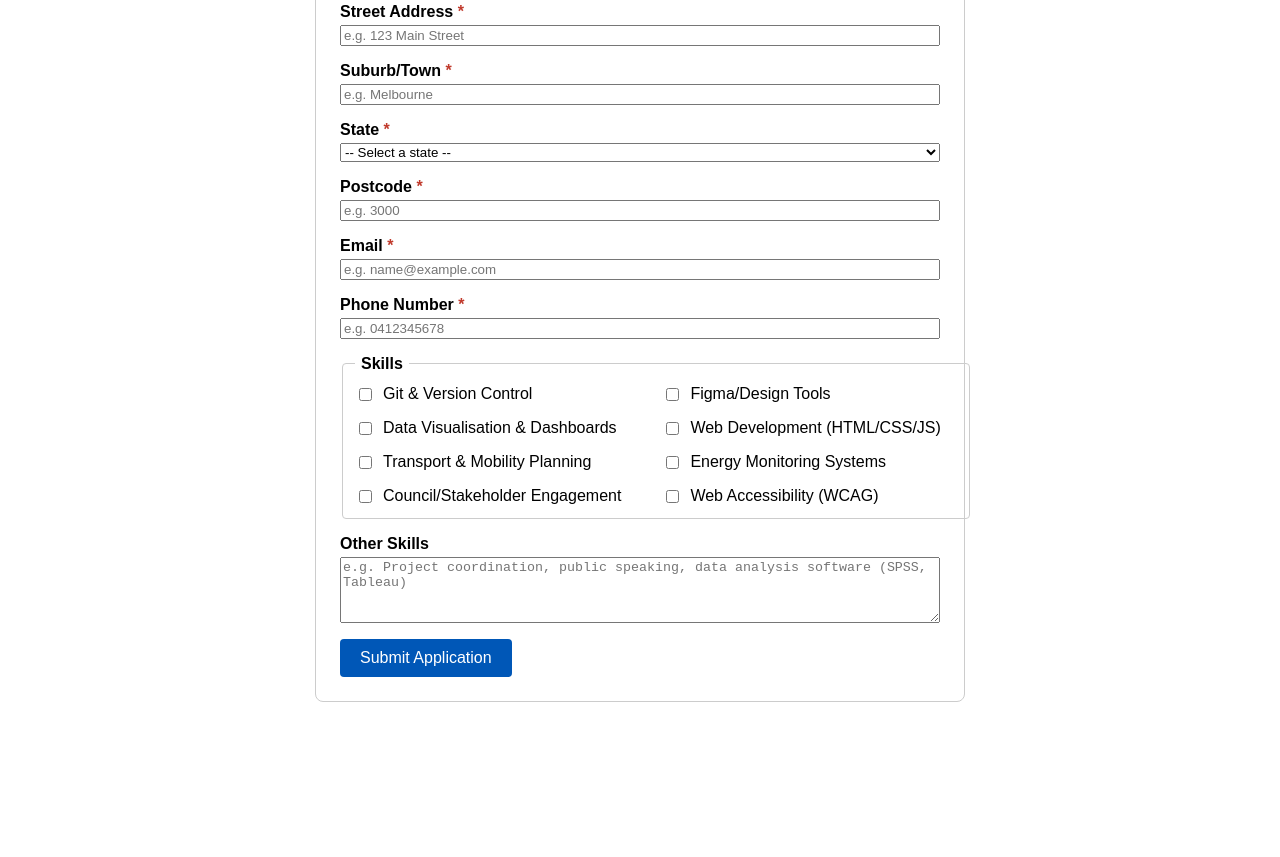
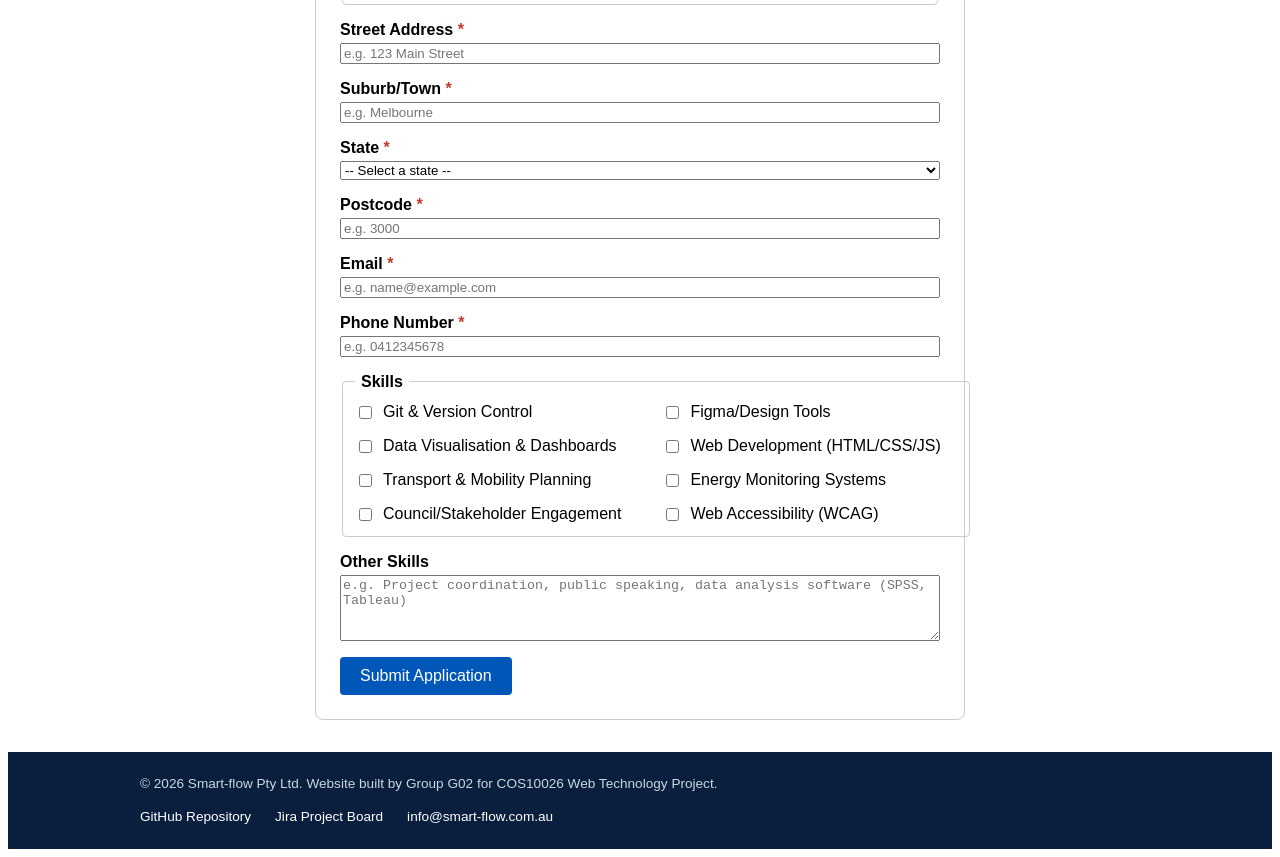
Before and after one commit to 106214551/Smart-flow, a plain HTML site: page apply.html in a window 1280 px wide. Shown: the part 592-1449 px from the top of the page. Before the commit the page ends 1302 px from the top, so only its background shows below. Drawn offline with Linux system fonts and the light colour scheme.

Commit message:
Added a shared footer

```diff
--- a/apply.html
+++ b/apply.html
@@ -44,7 +44,7 @@
             </ul>
         </nav>
     </div>
-</header>
+</header>.
 
     <!-- visible title -->
 <h1 id="titleapply">Apply for a position</h1>
@@ -197,5 +197,36 @@
         <button type="submit">Submit Application</button>
     </div>
 </form>
+
+<!-- Footer with Jira, GitHub and contact links -->
+<footer class="site-footer">
+    <div class="footer-content">
+        <p>&copy; 2026 Smart-flow Pty Ltd. Website built by Group G02 for COS10026 Web Technology Project.</p>
+
+        <nav aria-label="Footer navigation">
+            <ul class="footer-links">
+                <li>
+                    <a href="https://github.com/106214551/Smart-flow"
+                       target="_blank"
+                       rel="noopener noreferrer">
+                        GitHub Repository
+                    </a>
+                </li>
+                <li>
+                    <a href="https://boussahakhadija76.atlassian.net/jira/software/projects/SFG/boards/34"
+                       target="_blank"
+                       rel="noopener noreferrer">
+                        Jira Project Board
+                    </a>
+                </li>
+                <li>
+                    <a href="mailto:info@smart-flow.com.au">
+                        info@smart-flow.com.au
+                    </a>
+                </li>
+            </ul>
+        </nav>
+    </div>
+</footer>
 </body>
 </html>
--- a/css/styles.css
+++ b/css/styles.css
@@ -209,3 +209,55 @@
     gap: 1rem;
   }
 }
+
+/* === Page footer (full trio: GitHub, Jira, email) === */
+.site-footer {
+  background-color: #0a1f3d;
+  padding: 1.5rem 2rem;
+  margin-top: 2rem;
+}
+
+.footer-content {
+  display: flex;
+  justify-content: space-between;
+  align-items: center;
+  flex-wrap: wrap;
+  gap: 1rem;
+  max-width: 1000px;
+  margin: 0 auto;
+}
+
+.footer-content p {
+  color: #cbd5e1;
+  font-size: 0.85rem;
+  margin: 0;
+}
+
+.footer-links {
+  display: flex;
+  list-style: none;
+  gap: 1.5rem;
+  margin: 0;
+  padding: 0;
+  flex-wrap: wrap;
+}
+
+.footer-links a {
+  color: #fff;
+  text-decoration: none;
+  font-size: 0.85rem;
+  border-bottom: 2px solid transparent;
+  transition: border-color 0.2s ease;
+}
+
+.footer-links a:hover,
+.footer-links a:focus {
+  border-bottom-color: #4fc3f7;
+}
+
+@media (max-width: 600px) {
+  .footer-content {
+    flex-direction: column;
+    text-align: center;
+  }
+}
```
